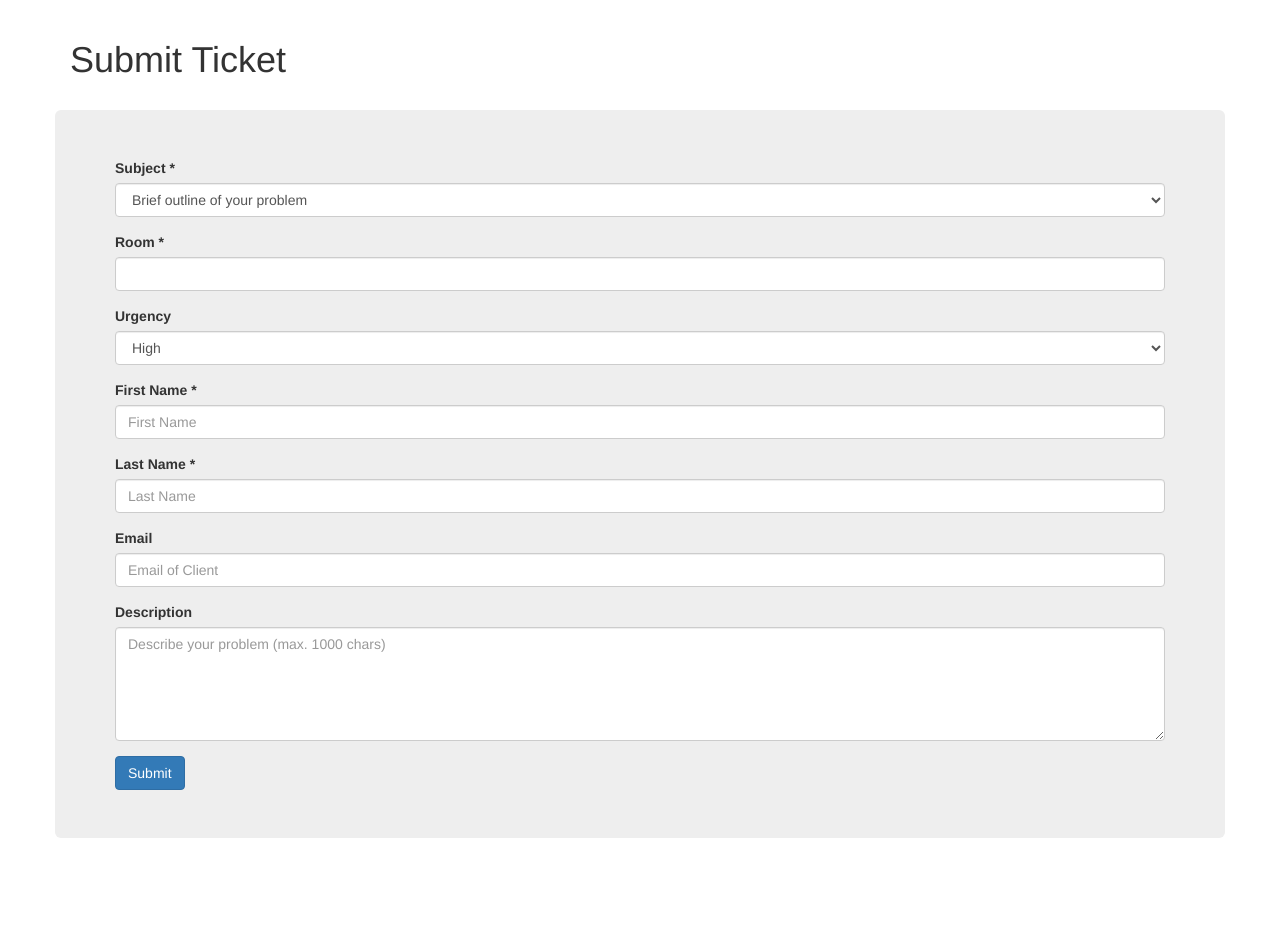
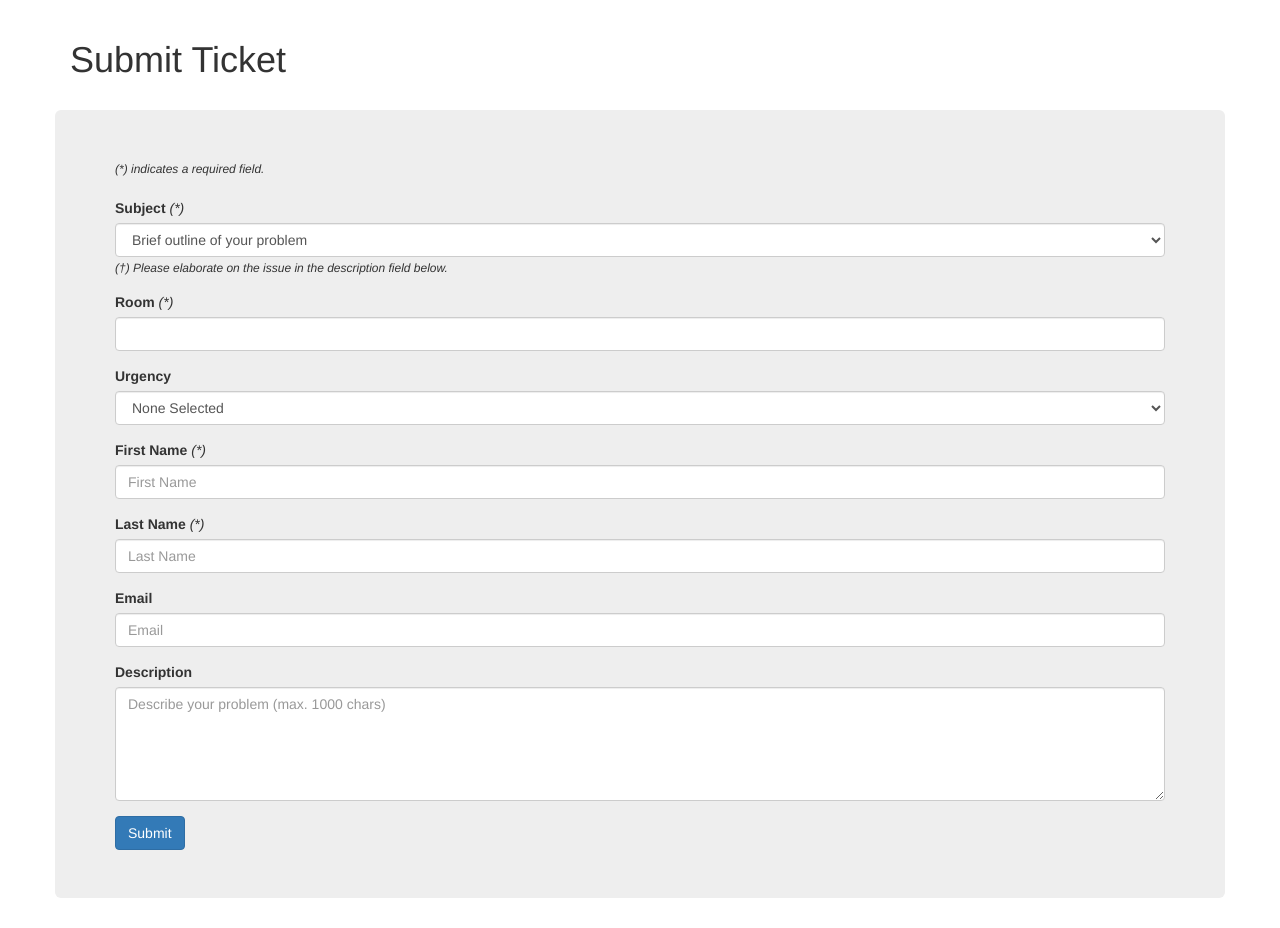
Before and after one commit to billywongstuy/BrevityFinesse-SDSpr17FP, a Flask app: page /submit in a window 1280 px wide. Shown: the part 51-979 px from the top of the page. Before the commit the page ends 889 px from the top, so only its background shows below. Run offline with Flask 2, Linux system fonts and the light colour scheme; data comes from the database, SQL or seed files in the repository; some libraries are stand-ins or nearby versions.

Commit message:
simplified information on submit, added form styling for incomplete fields

```diff
--- a/devlog.txt
+++ b/devlog.txt
@@ -197,3 +197,6 @@ julianA -- 2017-06-04 19:31
 
 julianA -- 2017-06-04 19:51
 	Added form validation on submit page
+
+julianA -- 2017-06-05 14:05
+	Simplified information on submit page, added form styling for incomplete fields
--- a/static/js/main.js
+++ b/static/js/main.js
@@ -1,12 +1,31 @@
 var allClear = function() {
-    var subject = document.getElementById("ticketSubject");
+    var fields = {
+	subject: document.getElementById("ticketSubject"),
+	roomNum: document.getElementById("roomNumber"),
+	//urgency: document.getElementById("urgency"),
+	nameFirst: document.getElementById("ticketGuestFirstName"),
+	nameLast: document.getElementById("ticketGuestLastName"),
+	//email: document.getElementById("emailField")
+    };
+    /*var subject = document.getElementById("ticketSubject");
     var roomNum = document.getElementById("roomNumber");
     var urgency = document.getElementById("urgency");
     var nameFirst = document.getElementById("ticketGuestFirstName");
     var nameLast = document.getElementById("ticketGuestLastName");
-    var email = document.getElementById("emailField");
+    var email = document.getElementById("emailField");*/
 
-    return subject.value && roomNum.value && nameFirst.value && nameLast.value //&& email.value
+    var clear = true;
+
+    for (field in fields) {
+	console.log(fields[field]);
+	if (!fields[field].value) {
+	    $(fields[field]).parent().addClass("has-error");
+	    clear = false;
+	}
+    }
+
+    //return subject.value && roomNum.value && nameFirst.value && nameLast.value //&& email.value
+    return clear;
 
 };
 
--- a/templates/submit.html
+++ b/templates/submit.html
@@ -20,28 +20,32 @@
       <div class="jumbotron">
 	<!--<div id="alertMsg" style="display: none; opacity: 0; transition: opacity 0.5s;" class="alert alert-danger">One or more required fields were left incomplete.</div>-->
 	<form id="subForm" action="/submit" method="POST">
+
+	  <i style="font-size: 12px;">(*) indicates a required field.</i><br><br>
 	  <div class="form-group">
-	    <label for="ticketSubject">Subject *</label>
+	    <label for="ticketSubject">Subject <span style="font-weight: normal;"><i>(*)</i></span></label>
 	    <!--<input type="textarea" class="form-control" id="ticketSubject" placeholder="Briefly outline your problem" name="subject">-->
 	    <select class="form-control" id="ticketSubject" name="subject">
 	      <option value="" disabled selected>Brief outline of your problem</option>
-	      <option value="0">Out of Toner</option>
-	      <option value="1">Printer Issues (paper jam, does not print, printer error, etc)</option>
-	      <option value="2">Laptop Issues</option>
-	      <option value="3">Smartboard/Projector Issues(screen, display, volume, etc)</option>
-	      <option value="4">Need item/equipment (please describe)</option>
-	      <option value="5">Other (please describe)</option>
+	      <option value="0">Out of toner</option>
+	      <option value="1">Printer issues <i>(†)</i><!-- (paper jam, does not print, printer error, etc)--></option>
+	      <option value="2">Laptop issues <i>(†)</i></option>
+	      <option value="3">Smartboard/projector issues <i>(†)</i> <!--(screen, display, volume, etc)--></option>
+	      <option value="4">Need item/equipment <i>(†)</i><!-- (please describe)--></option>
+	      <option value="5">Other <i>(†)</i><!-- (please describe)--></option>
 	      <!--<option value="6"></option>-->
 	    </select>
+	    <i style="font-size: 12px;">(†) Please elaborate on the issue in the description field below.</i>
 	  </div>
 	  <div class="form-group">
-	    <label for="roomNumber">Room *</label>
+	    <label for="roomNumber">Room <span style="font-weight: normal;"><i>(*)</i></span></label>
 	    <input type="number" class="form-control" id="roomNumber" name="room" min="100" max="1099">
 	  </div>
 
 	  <div class="form-group">
 	    <label for="urgency">Urgency</label></br>
 	    <select class="form-control" name="urgency" id="urgency">
+	      <option value="" disabled selected>None Selected</option>
 	      <option value="2">High</option>
 	      <option value="1">Medium</option>
 	      <option value="0">Low</option>
@@ -52,19 +56,19 @@
 	  <div class="form-group">
 	    <!--<div class="row">
 	      <div class="col-6-xs">-->
-		<label for="ticketGuestFirstName">First Name *</label>
+		<label for="ticketGuestFirstName">First Name <span style="font-weight: normal;"><i>(*)</i></span></label>
 		<input type="textarea" class="form-control" id="ticketGuestFirstName" placeholder="First Name" name="guestFirstName">
 		</div>
 	  <div class="form-group">
 	      <!--</div>
 	      <div class="col-6-xs">-->
-		<label for="ticketGuestLastName">Last Name *</label>
+		<label for="ticketGuestLastName">Last Name <span style="font-weight: normal;"><i>(*)</i></span></label>
 		<input type="textarea" class="form-control" id="ticketGuestLastName" placeholder="Last Name" name="guestLastName">
 		</div>
 
 	  <div class="form-group">
 		<label for="emailField">Email</label>
-		<input type="email" class="form-control" id="emailField" name="email" placeholder="Email of Client">
+		<input type="email" class="form-control" id="emailField" name="email" placeholder="Email">
 	      <!--</div>
 	    </div>-->
 	  </div>
@@ -78,7 +82,6 @@
 
 
 
-
 	  <!--<button type="submit" class="btn btn-primary">Submit</button>-->
 	  <button type="button" class="btn btn-primary" onclick="if (allClear()) this.form.submit(); else notClear();">Submit</button>
 	</form>
```
